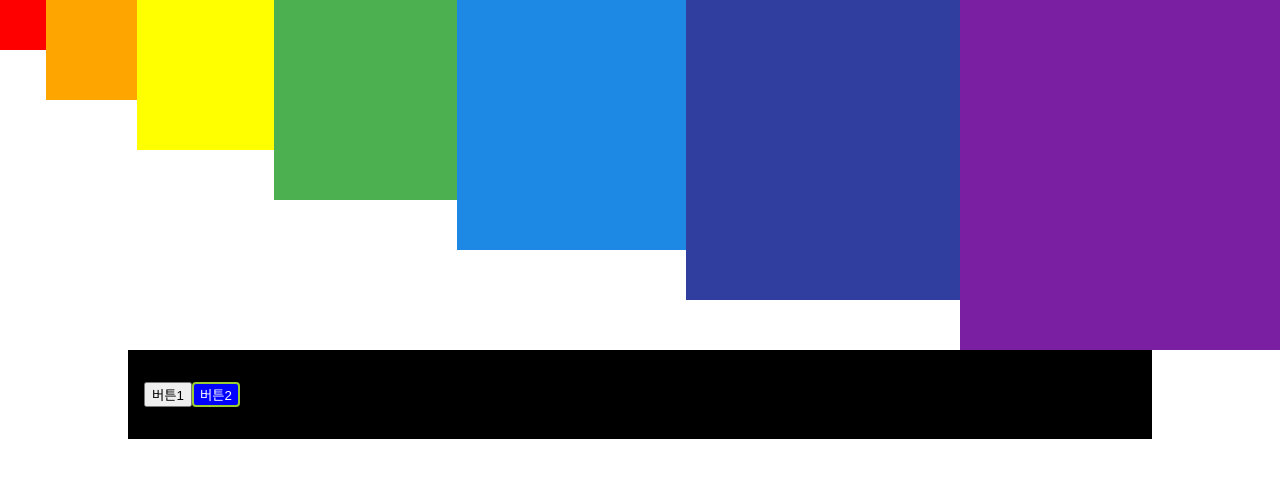
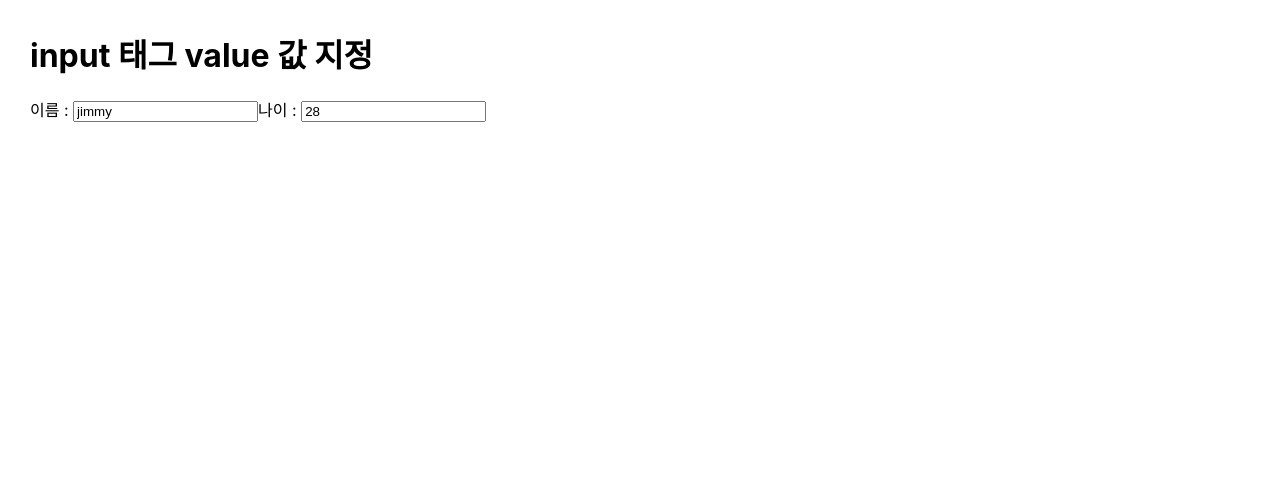
Before and after one commit to Kangjimmy/hp-html, a React (Create React App) app in the folder react/react-app/: page / in a window 1280 px wide. Shown: the top 478 px of the page. Built offline with nearby package versions, Linux system fonts and the light colour scheme.

Commit message:
hooks useState, useRef

```diff
--- /dev/null
+++ b/react/react-app/src/HooksApp.js
@@ -0,0 +1,20 @@
+import React from 'react';
+import AddName from './components/09-1.Hooks/AddName';
+import UseRefComponent1 from './components/09-1.Hooks/UseRefComponent1';
+import UseRefComponent2 from './components/09-1.Hooks/UseRefComponent2';
+import UseRefComponent3 from './components/09-1.Hooks/UseRefComponent3';
+import UseRefDom from './components/09-1.Hooks/UseRefDom';
+import InputValue from './components/09-1.Hooks/InputValue';
+
+export default function HooksApp() {
+  return (
+    <div>
+      {/* <AddName /> */}
+      {/* <UseRefComponent1 /> */}
+      {/* <UseRefComponent2 /> */}
+      {/* <UseRefComponent3 /> */}
+      {/* <UseRefDom /> */}
+      <InputValue />
+    </div>
+  );
+}
--- a/react/react-app/src/components/08.componentStyling/Pr01.scss
+++ b/react/react-app/src/components/08.componentStyling/Pr01.scss
@@ -2,9 +2,13 @@
   display: flex;
   // min-width: 1600px;
 }
+$green: #4caf50;
+$blue: #1e88e5;
+$navy: #303f9f;
+$purple: #7b1fa2;
+$width: 50px;
+$colorList: red, orange, yellow, $green, $blue, $navy, $purple;
 
-$width: 50px;
-$colorList: red, orange, yellow, #4caf50, #1e88e5, #303f9f, #7b1fa2;
 @mixin setContainer($num) {
   width: $width * $num;
   height: $width * $num;
--- /dev/null
+++ b/react/react-app/src/components/09-1.Hooks/AddName.jsx
@@ -0,0 +1,34 @@
+import React, { useEffect, useState } from 'react';
+
+export default function AddName() {
+  const [value, setValue] = useState('');
+  const [lists, setLists] = useState([]);
+  function handleValue(e) {
+    setValue(e.target.value);
+  }
+  function addArr() {
+    setLists((prev) => [...prev, value]);
+    const c = document.querySelector('.inputText');
+    c.value = '';
+    c.focus();
+  }
+
+  useEffect(() => {
+    console.log('렌더링이 완료되었습니다.');
+    console.log({ lists });
+    return () => {
+      console.log('clean up!!');
+    };
+  }, [lists]);
+  return (
+    <div>
+      <input type='text' onChange={handleValue} className='inputText' />
+      <button onClick={addArr}>추가</button>
+      <ul>
+        {lists.map((item, index) => (
+          <li key={index}>{item}</li>
+        ))}
+      </ul>
+    </div>
+  );
+}
--- /dev/null
+++ b/react/react-app/src/components/09-1.Hooks/InputValue.jsx
@@ -0,0 +1,38 @@
+import React, { useRef, useState } from 'react';
+
+const InputValue = () => {
+  const [name, setName] = useState('jimmy');
+  const [age, setAge] = useState(28);
+
+  const nameRef = useRef();
+  const ageRef = useRef();
+  function changeHandler() {
+    setName(nameRef.current.value);
+    setAge(ageRef.current.value);
+  }
+  return (
+    <div style={{ margin: '30px' }}>
+      <h1>input 태그 value 값 지정</h1>
+      이름 :{' '}
+      <input
+        type='text'
+        value={name}
+        ref={nameRef}
+        onChange={(e) => {
+          changeHandler();
+        }}
+      />
+      나이 :{' '}
+      <input
+        type='text'
+        value={age}
+        ref={ageRef}
+        onChange={(e) => {
+          changeHandler();
+        }}
+      />
+    </div>
+  );
+};
+
+export default InputValue;
--- /dev/null
+++ b/react/react-app/src/components/09-1.Hooks/UseRefComponent1.jsx
@@ -0,0 +1,13 @@
+import React, { useRef } from 'react';
+
+const UseRefComponent1 = () => {
+  const ref = useRef('안녕하세요');
+  console.log('변경 전 ref 값:', ref.current);
+
+  ref.current = 'Hello~';
+  console.log('변경 후 ref 값:', ref.current);
+
+  return <div></div>;
+};
+
+export default UseRefComponent1;
--- /dev/null
+++ b/react/react-app/src/components/09-1.Hooks/UseRefComponent2.jsx
@@ -0,0 +1,21 @@
+import React, { useRef, useState } from 'react';
+
+export default function UseRefComponent2() {
+  const [value, setValue] = useState(0);
+  const ref = useRef(0);
+  const setRef = () => {
+    ref.current += 1;
+    console.log('ref:', ref.current);
+  };
+  const handleValue = () => {
+    setValue((prev) => prev + 1);
+  };
+  return (
+    <div>
+      <h3>State 값 : {value}</h3>
+      <h3>Ref 값 : {ref.current}</h3>
+      <button onClick={handleValue}>State</button>
+      <button onClick={setRef}>Ref</button>
+    </div>
+  );
+}
--- /dev/null
+++ b/react/react-app/src/components/09-1.Hooks/UseRefComponent3.jsx
@@ -0,0 +1,32 @@
+import React, { useRef, useState } from 'react';
+
+const UseRefComponent3 = () => {
+  const ref = useRef(0);
+  const [refresh, setRefresh] = useState(0);
+  let curValue = 0;
+  return (
+    <div>
+      <h3>Ref 값 : {ref.current}</h3>
+      <h3>CurValue 값 : {curValue}</h3>
+      <button
+        onClick={() => {
+          ref.current += 1;
+          console.log('refValue:', ref.current);
+        }}
+      >
+        Ref
+      </button>
+      <button
+        onClick={() => {
+          curValue += 1;
+          console.log('curValue:', curValue);
+        }}
+      >
+        CurValue
+      </button>
+      <button onClick={() => setRefresh((prev) => prev + 1)}>Refresh</button>
+    </div>
+  );
+};
+
+export default UseRefComponent3;
--- /dev/null
+++ b/react/react-app/src/components/09-1.Hooks/UseRefDom.jsx
@@ -0,0 +1,17 @@
+import React, { useEffect, useRef } from 'react';
+
+const UseRefDom = () => {
+  const inputRef = useRef();
+
+  useEffect(() => {
+    console.log(inputRef);
+    inputRef.current.focus();
+  });
+  return (
+    <div>
+      ID : <input type='text' ref={inputRef} />
+    </div>
+  );
+};
+
+export default UseRefDom;
--- a/react/react-app/src/index.js
+++ b/react/react-app/src/index.js
@@ -6,6 +6,7 @@ import reportWebVitals from './reportWebVitals';
 import StateApp from './StateApp';
 import EventHookApp from './EventHookApp';
 import ComponentStylingApp from './ComponentStylingApp';
+import HooksApp from './HooksApp';
 
 const root = ReactDOM.createRoot(document.getElementById('root'));
 root.render(
@@ -14,7 +15,8 @@ root.render(
   // </React.StrictMode>
   // <StateApp />
   // <EventHookApp />
-  <ComponentStylingApp />
+  // <ComponentStylingApp />
+  <HooksApp />
 );
 
 // If you want to start measuring performance in your app, pass a function
```
